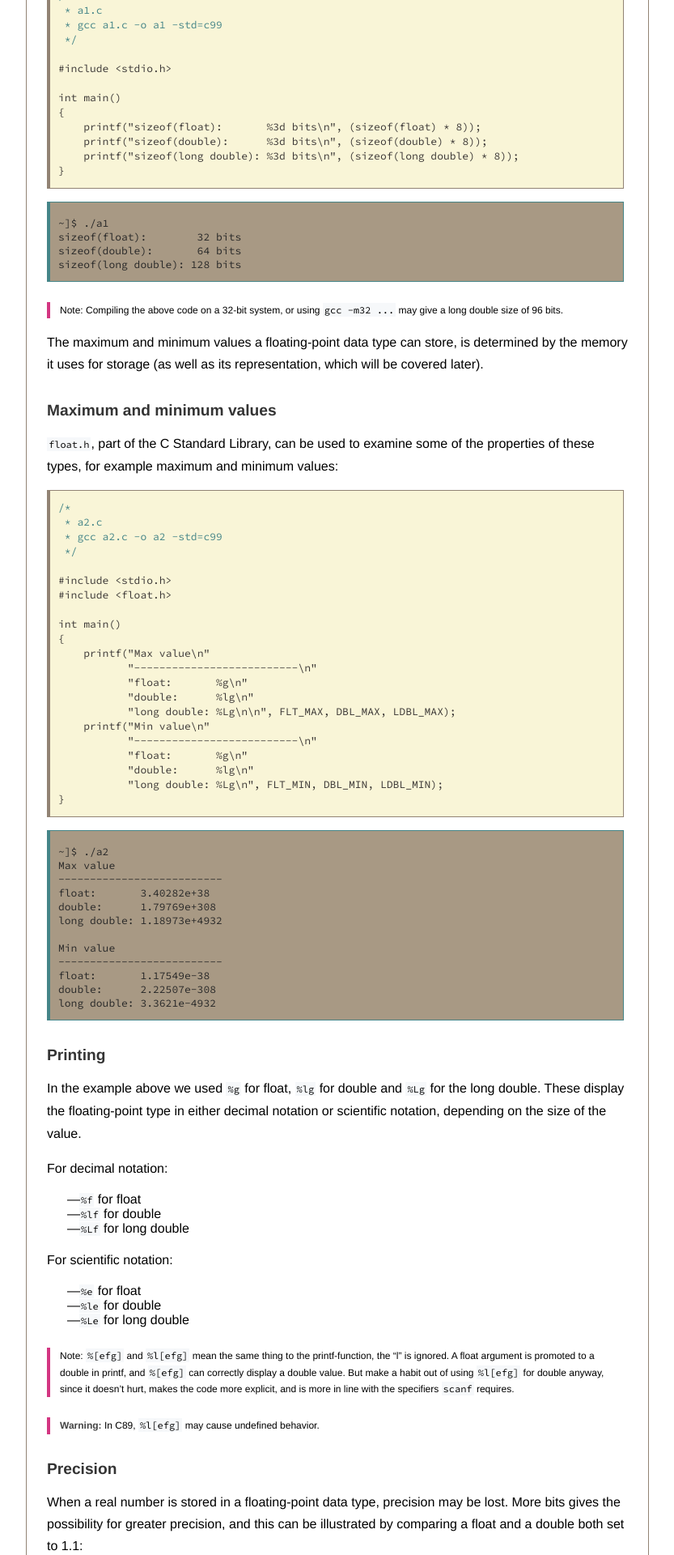
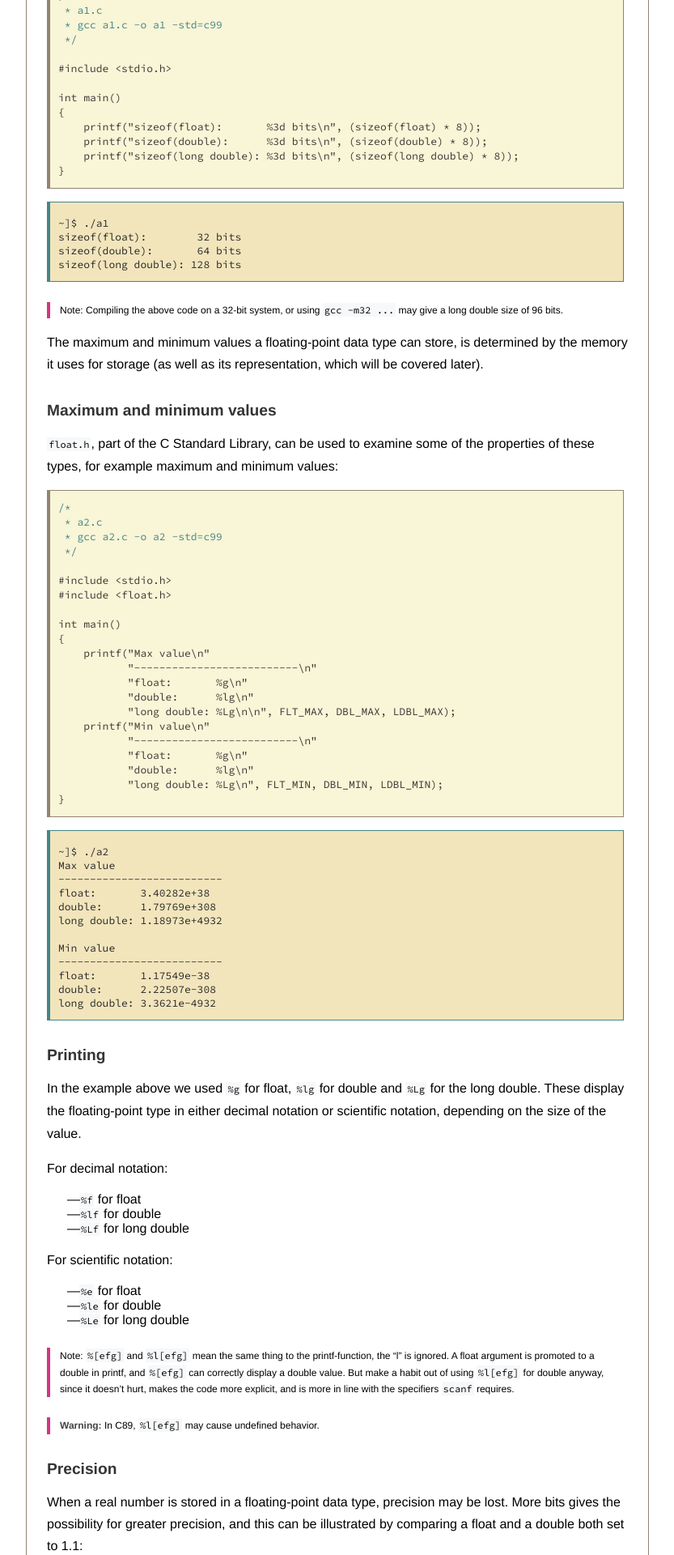
Before and after one commit to execas/execas.github.io, a Jekyll site: the page built from _posts/2019-02-28-floating-point-in-c.md, in a window 1280 px wide. Shown: the part 476-2396 px from the top of the page at 81% size, without its empty margins (223-1056 px from the left). Built offline with Jekyll 4.4.1, drawn with Linux system fonts in a browser that asks for light colours.

Commit message:
Update execas.css

```diff
--- a/css/execas.css
+++ b/css/execas.css
@@ -31,7 +31,7 @@ img {
 }
 
 .term {
-     background-color:#a89984;
+     background-color:#f2e5bc;
      margin-left:0px;
      margin-right:5px;
      margin-top:0;
```
